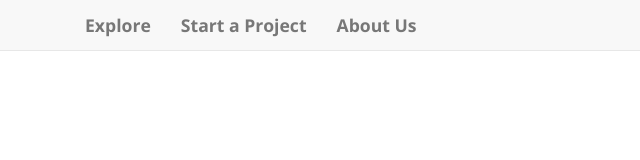
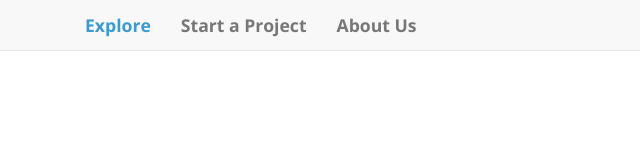
Before and after one commit to J2smoov4u/jumpstart, a plain HTML site: page index.html in a window 1280 px wide. Shown: the full height of the page, 0-640 px from the left. Drawn offline with nearby package versions, Linux system fonts and the light colour scheme.

Commit message:
fixed navigation bar/pc layout.

```diff
--- a/resources/css/style.css
+++ b/resources/css/style.css
@@ -19,6 +19,7 @@ li a {
   float: left;
 }
 
-.navbar-header {
+.navbar-default .navbar-nav .active,
+.navbar-default .navbar-nav .active:hover {
   color: #399bd1;
 }
```
